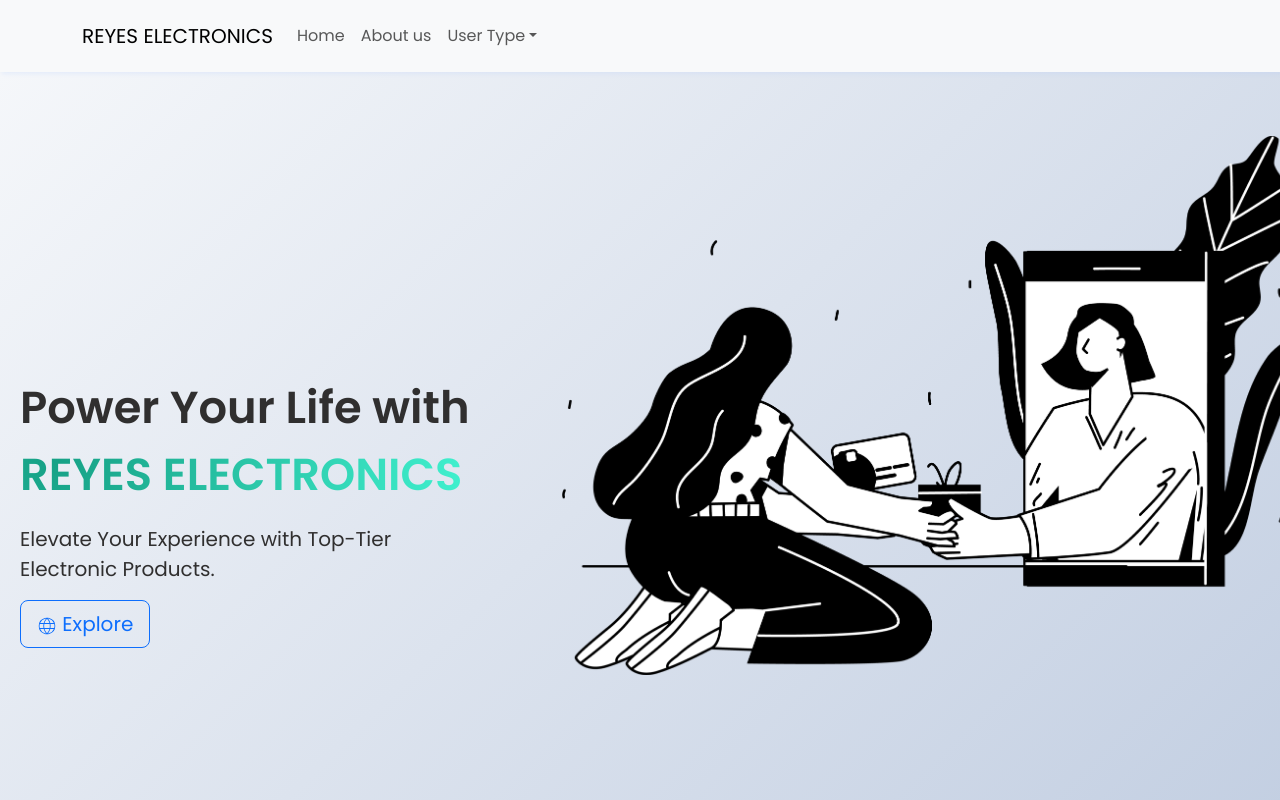
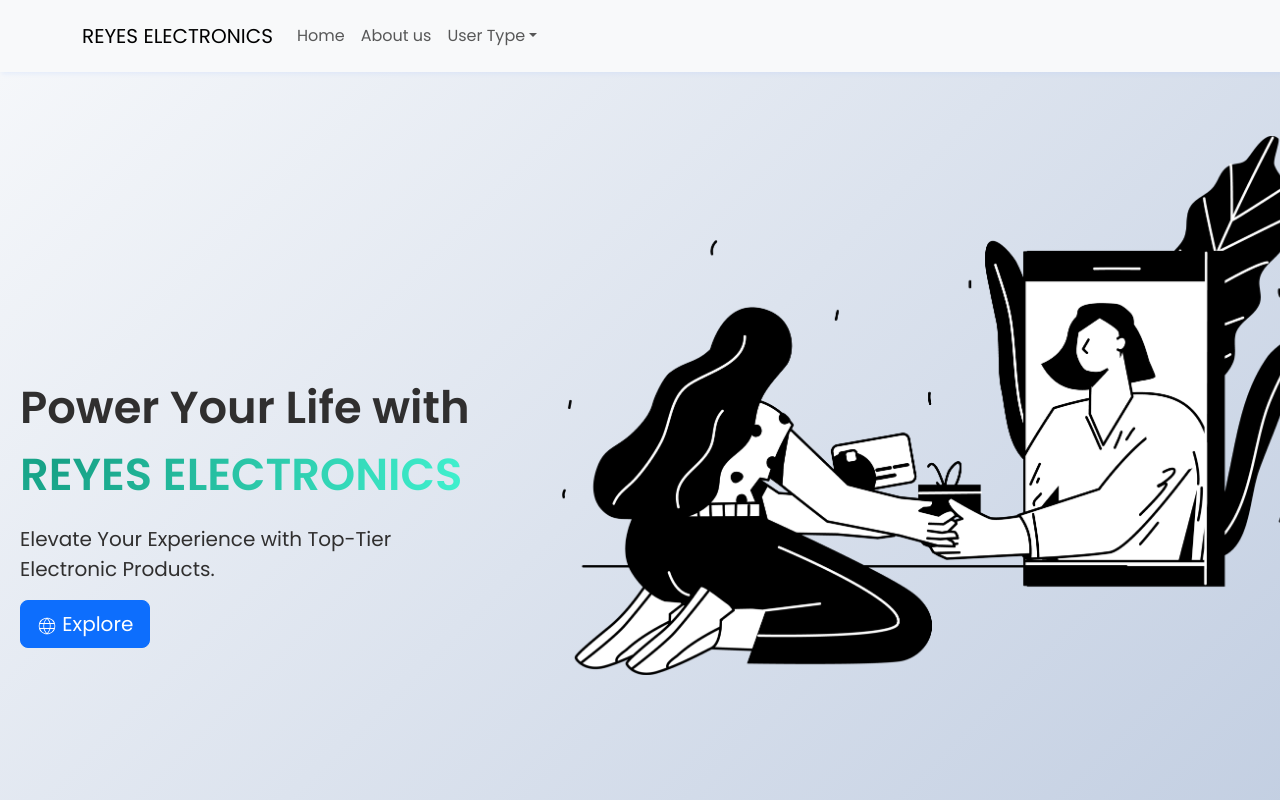
Before and after one commit to MarkRyuo/SalesInventoryManagementSystem_SIMS, a React (Vite) app in the folder client/: page / in a window 1280 px wide. Shown: the top 800 px of the page. Built offline with nearby package versions, Linux system fonts and the light colour scheme.

Commit message:
Subject: Update

```diff
--- a/client/src/pages/LandingPage/LandingPage.jsx
+++ b/client/src/pages/LandingPage/LandingPage.jsx
@@ -46,7 +46,7 @@ function LandingPage() {
                             <div className={LandingPagecss.heroText}> {/* Child */}
                                 <p>Power Your Life with <span>REYES ELECTRONICS</span></p>
                                 <p className="fs-5 mb-3">Elevate Your Experience with Top-Tier Electronic Products.</p>
-                                <Button variant="outline-primary" size='lg' href="#features"><span><CiGlobe /></span> Explore</Button>
+                                <Button size='lg' href="#features" id="btn"><span><CiGlobe /></span> Explore</Button>
                             </div>
                             <div className={LandingPagecss.heroImage}>
                                 <img src="../../../public/E-commerce.png" />
--- a/client/src/pages/LandingPage/LandingPage.module.scss
+++ b/client/src/pages/LandingPage/LandingPage.module.scss
@@ -41,6 +41,7 @@
             -webkit-background-clip: text;    /* WebKit syntax for older browsers */
             color: transparent;
         }
+
         @media (max-width: 500px){
             width: 100%;
             p:first-child {
```
